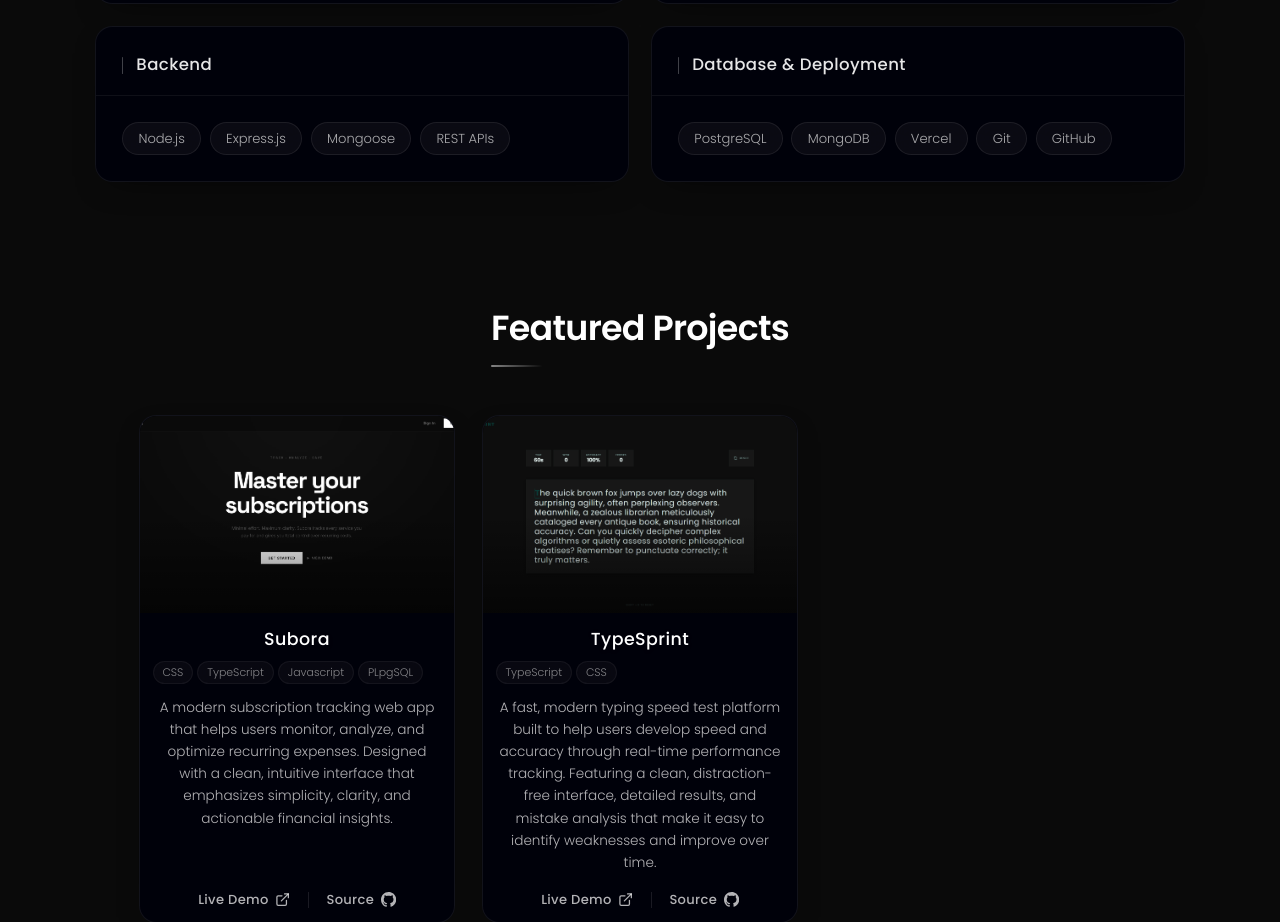
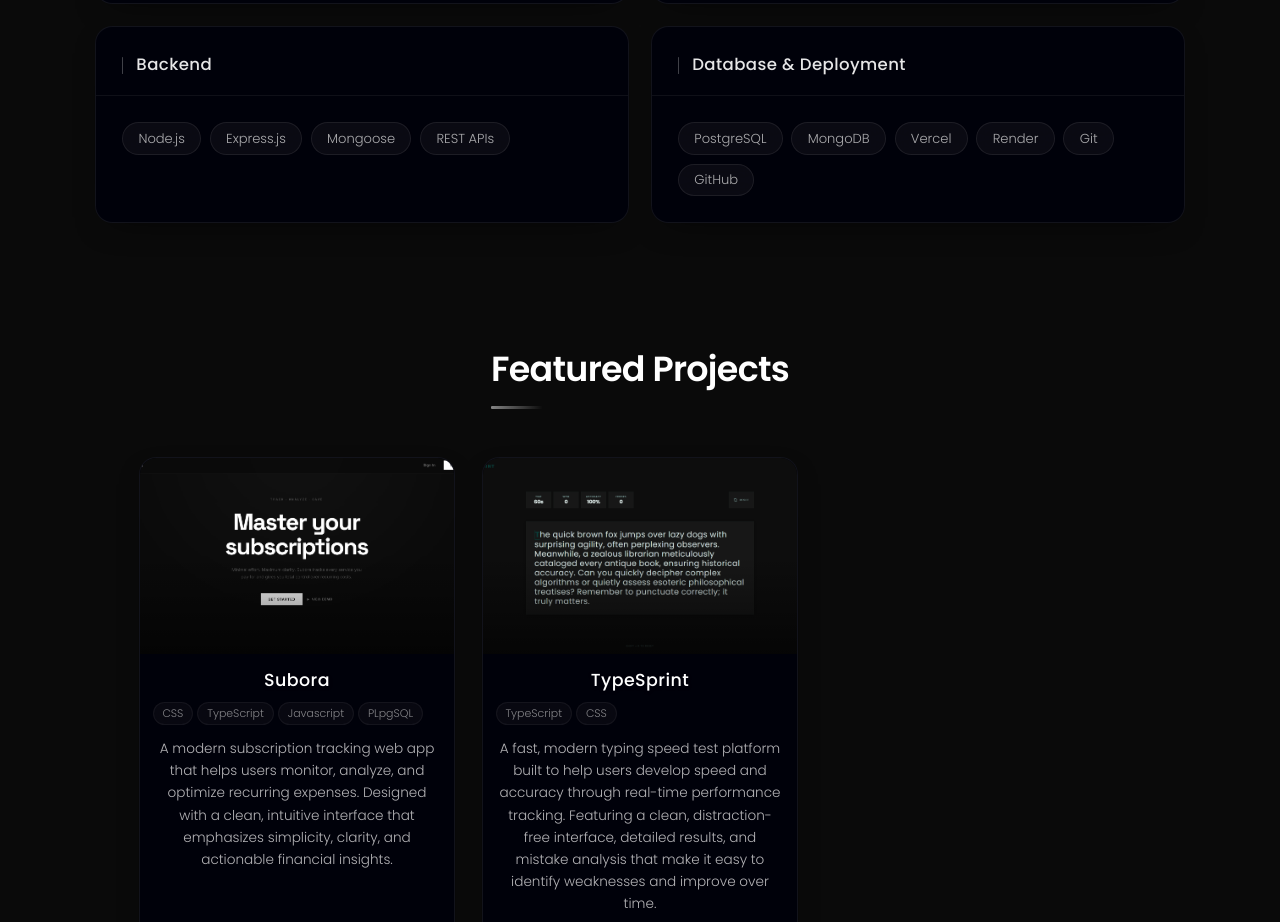
Before and after one commit to joashzach/Portfolio, a Next.js app: page / in a window 1280 px wide. Shown: the part 1422-2344 px from the top of the page. Built offline with nearby package versions, Linux system fonts and the light colour scheme.

Commit message:
minor change

```diff
--- a/src/data/portfolio.ts
+++ b/src/data/portfolio.ts
@@ -65,7 +65,7 @@
     },
     {
       category: "Database & Deployment",
-      tools: ["PostgreSQL", "MongoDB", "Vercel", "Git", "GitHub"],
+      tools: ["PostgreSQL", "MongoDB", "Vercel", "Render", "Git", "GitHub"],
     },
   ],
 
```
